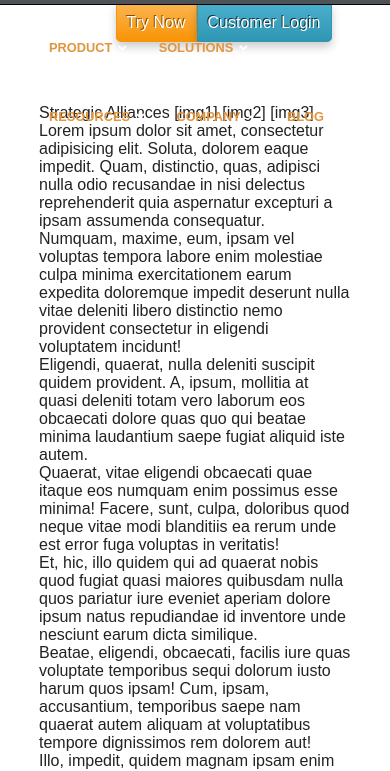
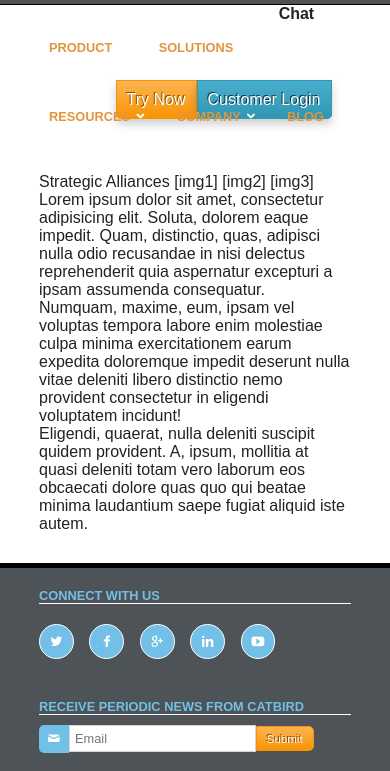
Before and after one commit to kylemeier/SiteReproductions, a plain HTML site: page catbird/index.html in a window 390 px wide. Shown: the part 64-835 px from the top of the page. Drawn offline with Linux system fonts and the light colour scheme.

Commit message:
fixed mobile version of footer, icons are circular and email input is flush with surrounding items

```diff
--- a/catbird/index.html
+++ b/catbird/index.html
@@ -117,7 +117,7 @@
 <p> <div>Lorem ipsum dolor sit amet, consectetur adipisicing elit. Soluta, dolorem eaque impedit. Quam, distinctio, quas, adipisci nulla odio recusandae in nisi delectus reprehenderit quia aspernatur excepturi a ipsam assumenda consequatur.</div>
 <div>Numquam, maxime, eum, ipsam vel voluptas tempora labore enim molestiae culpa minima exercitationem earum expedita doloremque impedit deserunt nulla vitae deleniti libero distinctio nemo provident consectetur in eligendi voluptatem incidunt!</div>
 <div>Eligendi, quaerat, nulla deleniti suscipit quidem provident. A, ipsum, mollitia at quasi deleniti totam vero laborum eos obcaecati dolore quas quo qui beatae minima laudantium saepe fugiat aliquid iste autem.</div>
-<div>Quaerat, vitae eligendi obcaecati quae itaque eos numquam enim possimus esse minima! Facere, sunt, culpa, doloribus quod neque vitae modi blanditiis ea rerum unde est error fuga voluptas in veritatis!</div>
+<!-- <div>Quaerat, vitae eligendi obcaecati quae itaque eos numquam enim possimus esse minima! Facere, sunt, culpa, doloribus quod neque vitae modi blanditiis ea rerum unde est error fuga voluptas in veritatis!</div>
 <div>Et, hic, illo quidem qui ad quaerat nobis quod fugiat quasi maiores quibusdam nulla quos pariatur iure eveniet aperiam dolore ipsum natus repudiandae id inventore unde nesciunt earum dicta similique.</div>
 <div>Beatae, eligendi, obcaecati, facilis iure quas voluptate temporibus sequi dolorum iusto harum quos ipsam! Cum, ipsam, accusantium, temporibus saepe nam quaerat autem aliquam at voluptatibus tempore dignissimos rem dolorem aut!</div>
 <div>Illo, impedit, quidem magnam ipsam enim deleniti animi ducimus repellendus excepturi maxime dolor officia asperiores aperiam dignissimos perferendis repudiandae hic iusto. Laudantium, recusandae, libero itaque ducimus voluptatibus voluptatem necessitatibus officiis!</div>
@@ -133,7 +133,7 @@
 <div>Illo, impedit, quidem magnam ipsam enim deleniti animi ducimus repellendus excepturi maxime dolor officia asperiores aperiam dignissimos perferendis repudiandae hic iusto. Laudantium, recusandae, libero itaque ducimus voluptatibus voluptatem necessitatibus officiis!</div>
 <div>Sint, dolor, culpa corporis quo facere inventore modi consequatur ipsa molestiae dolorum repudiandae vitae ab possimus exercitationem aut a doloremque quasi officia impedit reiciendis sapiente cumque ratione error commodi nisi!</div>
 <div>Minus, laborum, modi, molestiae dignissimos sunt vitae cupiditate ut aliquam doloremque possimus odio deleniti ab pariatur tempora veniam tenetur suscipit. Nobis, voluptatibus pariatur architecto ipsa dignissimos magnam obcaecati quisquam veritatis.</div>
-<div>Maxime, provident, perferendis voluptatum alias harum aut eligendi reprehenderit officiis pariatur voluptates asperiores eos molestiae odio veniam doloremque debitis voluptatibus? Tenetur, facilis aliquid inventore natus odit at alias omnis ad.</div></p>
+<div>Maxime, provident, perferendis voluptatum alias harum aut eligendi reprehenderit officiis pariatur voluptates asperiores eos molestiae odio veniam doloremque debitis voluptatibus? Tenetur, facilis aliquid inventore natus odit at alias omnis ad.</div></p> -->
 </div>
 </div>
 <footer>
--- a/catbird/sass/style.scss
+++ b/catbird/sass/style.scss
@@ -153,13 +153,13 @@ font-family: arial,helvetica,sans-serif;
 	right:15%;
 	font-size:1em;
 	z-index:998;
+	float:right;
 	ul{
 		li{
 			float:left;
 		}
 	}
 }
-
 
 .warmbutton{
 	background: linear-gradient(#fbb450,#f89406);
@@ -215,7 +215,6 @@ footer{
 			li{
 				background:#72BFE7;
 				float:left;
-				padding:10px;
 				border-radius:30px;
 				border:1px solid #fff;
 				margin:20px 0 20px 5%;
@@ -225,32 +224,43 @@ footer{
 				#twitter-icon:after{
 					font-family:'icons';
 					content:"\e607";
+					padding:10px;
 					color:#fff;
 					vertical-align:middle;
+					display:inline-block;
+
 				}
 				#facebook-icon:after{
 					font-family:'icons';
 					content:"\e608";
+					padding:10px;
 					color:#fff;
 					vertical-align:middle;
+					display:inline-block;
 				}
 				#gplus-icon:after{
 					font-family:'icons';
 					content:"\e609";
+					padding:10px;
 					color:#fff;
 					vertical-align:middle;
+					display:inline-block;
 				}
 				#linkedin-icon:after{
 					font-family:'icons';
 					content:"\e60a";
+					padding:10px;
 					color:#fff;
 					vertical-align:middle;
+					display:inline-block;
 				}
 				#youtube-icon:after{
 					font-family:'icons';
 					content:"\e604";
+					padding:10px;
 					color:#fff;
 					vertical-align:middle;
+					display:inline-block;
 				}
 				&:hover{
 					background:#7ED3FF;
@@ -345,23 +355,32 @@ footer{
 		margin-right:0;
 	}
 
-	footer{
-		#left-footer{
-			#social{
-				li{
-					padding:20px;
-					margin-bottom:0px;
-					&:nth-last-child(2), &:last-child{
-						position:relative;
-						left:20px;
-						margin-top:10px;
-						margin-bottom:20px;
-					}
-				}
-			}
+	// footer{
+	// 	#left-footer{
+	// 		#social{
 
-		}
-	}
+	// 			li{
+	// 				padding:10px;
+	// 				margin-bottom:0px;
+	// 				// &:nth-last-child(2), &:last-child{
+	// 				// 	position:relative;
+	// 				// 	left:20px;
+	// 				// 	margin-top:10px;
+	// 				// 	margin-bottom:20px;
+	// 				// }
+	// 				// &:last-child{
+	// 				// 	position:relative;
+	// 				// 	float:none;
+	// 				// 	padding:none;
+	// 				// 	width:1%;
+	// 				// 	height:1%;
+	// 				// 	left:20px;
+	// 				// }
+	// 			}
+	// 		}
+
+	// 	}
+	// }
 	.container{
 		margin:0 10%;
 
@@ -373,25 +392,15 @@ footer{
 	}
 }
 
-@media (max-width: 1060px){
+@media (max-width: 1100px){
 	footer{
 		height:650px;
 		#left-footer{
 			width:100%;
-			#social{
-				li{
-					margin:20px 0 20px 2.5%;
-					&:nth-last-child(2), &:last-child{
-						left:0;
-						margin-top:20px;
-
-					}
-				}
-			}
 			#emailform{
 				.email-icon:after{
 					width:30px;
-
+					padding-bottom:8px;
 				}
 
 				#emailaddress{
@@ -399,7 +408,7 @@ footer{
 					padding:5px;
 					border:1px solid #D4D4D4;
 					box-sizing:border-box;
-					width:70%;
+					width:60%;
 					max-width:300px;
 
 				}
@@ -424,6 +433,17 @@ footer{
 }
 
 @media (max-width: 720px){
+	.mainnav{
+		position:relative;
+	}
+	.actionbuttons{
+		position:relative;
+		top:-60px;
+		right:15%;
+		font-size:1em;
+		z-index:998;
+		float:right;
+	}
 	footer{
 		text-align:center;
 		height:1300px;
```
Also changed, not shown: catbird/css/style.css.
